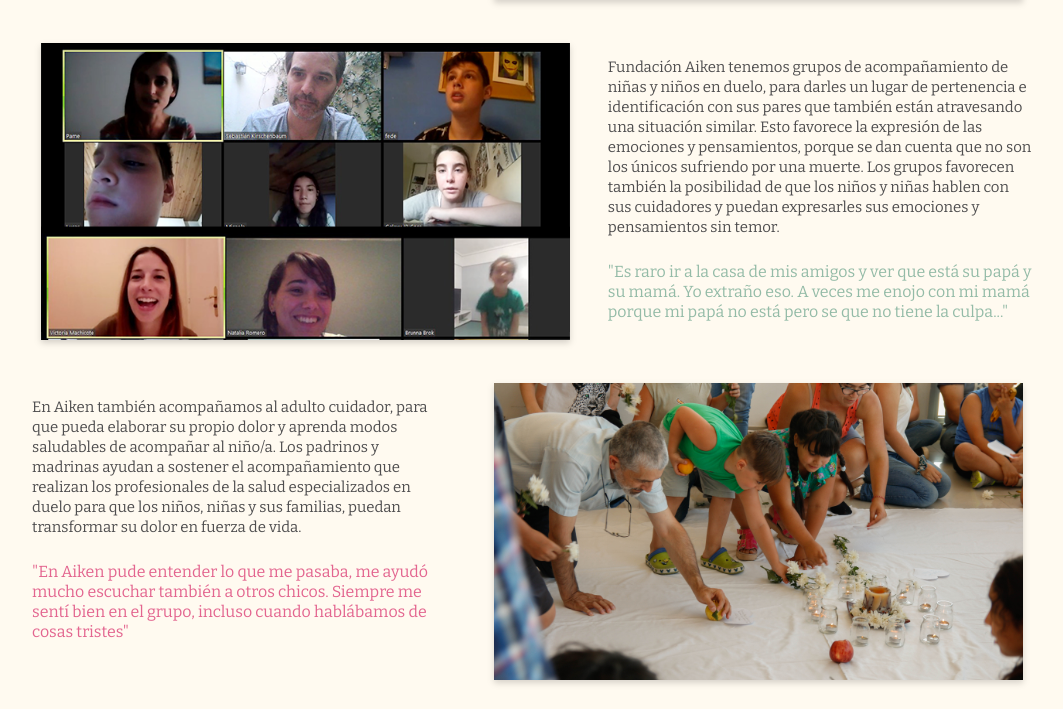
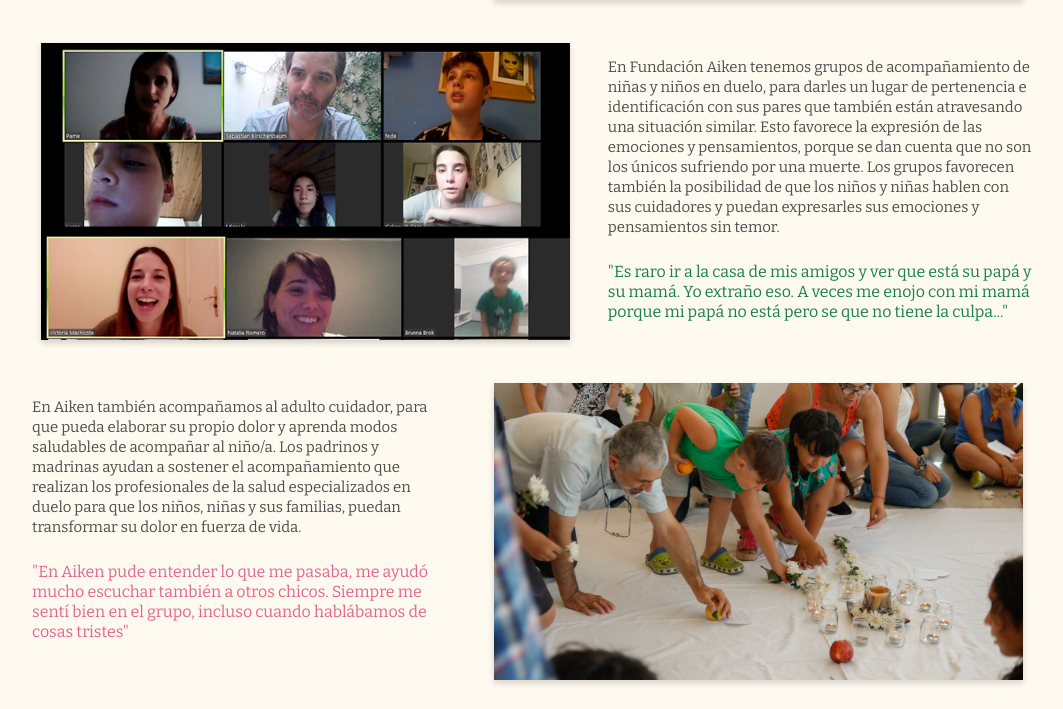
Before and after one commit to ezelargo/FundacionAiken, a plain HTML site: page landing_pages/20200901_padrinazgo_2020_v2/index.html in a window 1280 px wide. Shown: the part 1411-2120 px from the top of the page, without its empty margins (108-1171 px from the left). Drawn offline with nearby package versions, Linux system fonts and the light colour scheme.

Commit message:
Pequeños cambios en Index.html

```diff
--- a/landing_pages/20200901_padrinazgo_2020_v2/index.html
+++ b/landing_pages/20200901_padrinazgo_2020_v2/index.html
@@ -138,12 +138,12 @@
                  </div>
                  <div class="col-xs-5">
                    <p style="margin-left: -25px;">
-                    Fundación Aiken tenemos grupos de acompañamiento de niñas y niños en duelo, para darles un lugar de pertenencia e
+                    En Fundación Aiken tenemos grupos de acompañamiento de niñas y niños en duelo, para darles un lugar de pertenencia e
                     identificación con sus pares que también están atravesando una situación similar. Esto favorece la expresión de las emociones y
                     pensamientos, porque se dan cuenta que no son los únicos sufriendo por una muerte. Los grupos favorecen también la posibilidad
                     de que los niños y niñas hablen con sus cuidadores y puedan expresarles sus emociones y pensamientos sin temor.
                    </p>
-                   <h1 style="margin-left: -25px; color:rgba(148,187,167,1);">
+                   <h1 style="margin-left: -25px; color:rgb(23, 128, 73);">
                       "Es raro ir a la casa de mis amigos y ver que está su papá y su mamá. Yo extraño eso. A veces me enojo con mi mamá porque mi papá no está pero se que no tiene la culpa..."
                    </h1>
                  </div>
@@ -172,7 +172,7 @@
                      <ul>
                        <li>Grupos de acompañamiento a niños/as y adolescentes en duelo.</li>
                        <li>Grupos de acompañamiento al adulto cuidador.</li>
-                       <li>Atención psicologica individual al niño o niña en duelo.</li>
+                       <li>Atención psicólogica individual al niño o niña en duelo.</li>
                        <li>Orientación telefónica a familiares de niños y niñas en duelo.</li>
                        <li>Asesoramiento y orientación a escuelas y otras instituciones educativas.</li>
                        <li>Asesoramiento y orientación a instituciones y profesionales de la salud.</li>
```
